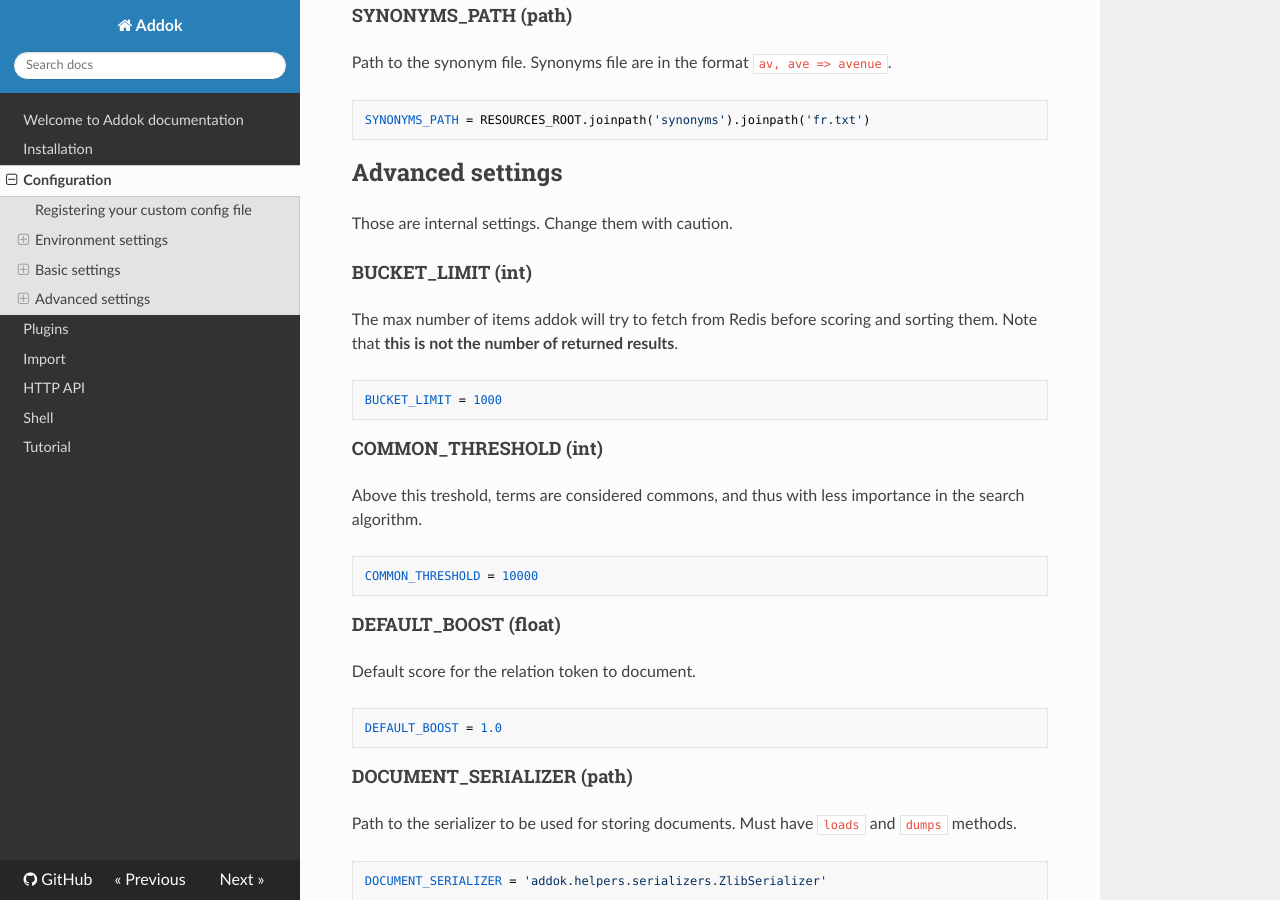
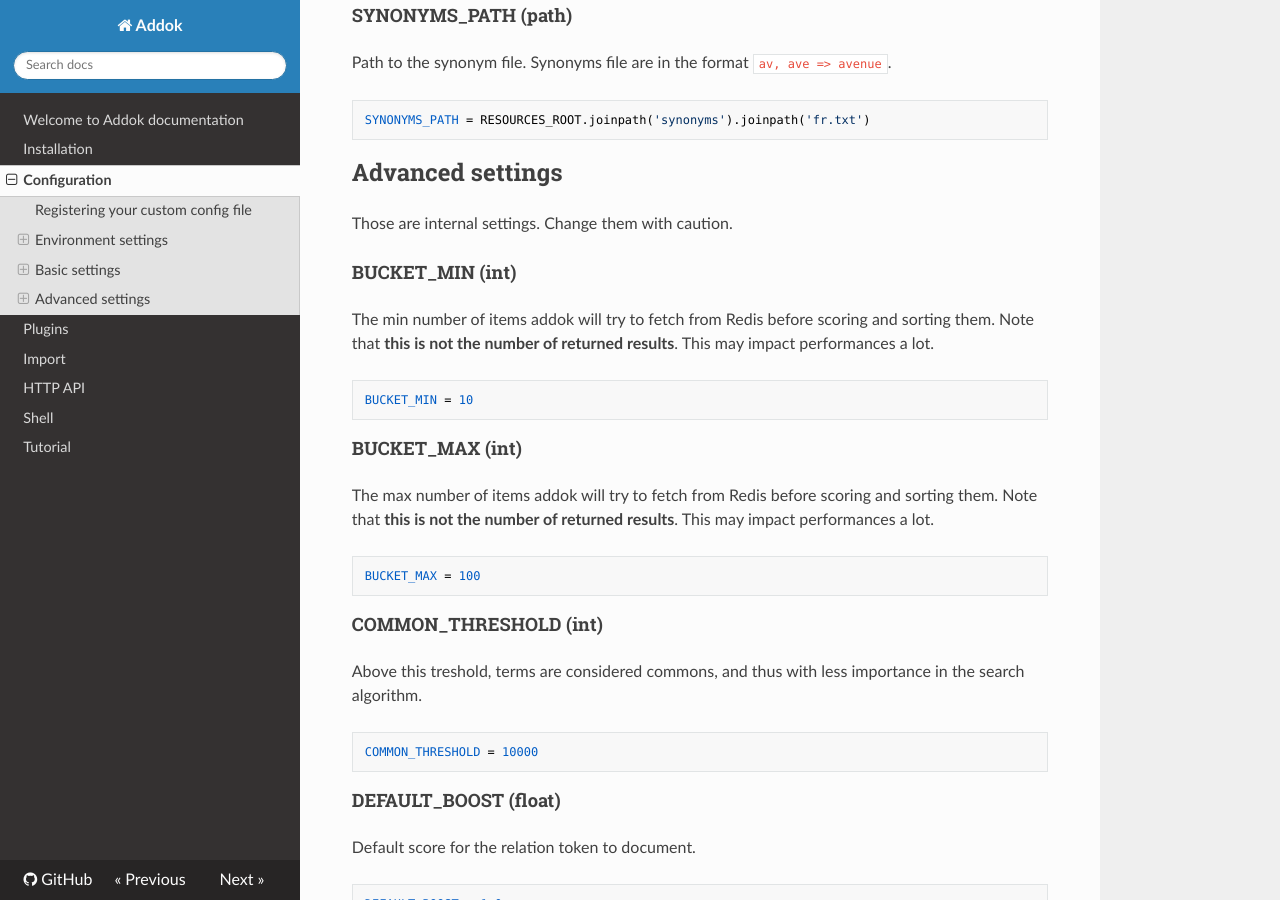
Before and after one commit to addok/addok, an MkDocs documentation site: the page built from docs/config.md, in a window 1280 px wide and 900 px high, scrolled down 3451 px. Built offline with MkDocs 1.6.1, drawn with Linux system fonts in a browser that asks for light colours; nearby versions of some CDN libraries; old or Windows-style settings are respelled for this version of MkDocs.

Commit message:
Turn SMALL_BUCKET_LIMIT into a setting, fix #202
Breaking changes:

* rename BUCKET_LIMIT to BUCKET_MAX
* add BUCKET_MIN to replace Search.SMALL_BUCKET_LIMIT

```diff
--- a/docs/config.md
+++ b/docs/config.md
@@ -150,11 +150,19 @@
 
 Those are internal settings. Change them with caution.
 
-#### BUCKET_LIMIT (int)
+#### BUCKET_MIN (int)
+The min number of items addok will try to fetch from Redis before scoring and
+sorting them. Note that **this is not the number of returned results**.
+This may impact performances a lot.
+
+    BUCKET_MIN = 10
+
+#### BUCKET_MAX (int)
 The max number of items addok will try to fetch from Redis before scoring and
 sorting them. Note that **this is not the number of returned results**.
+This may impact performances a lot.
 
-    BUCKET_LIMIT = 1000
+    BUCKET_MAX = 100
 
 #### COMMON_THRESHOLD (int)
 Above this treshold, terms are considered commons, and thus with less importance
```
Also changed, not shown: 4 other files.
